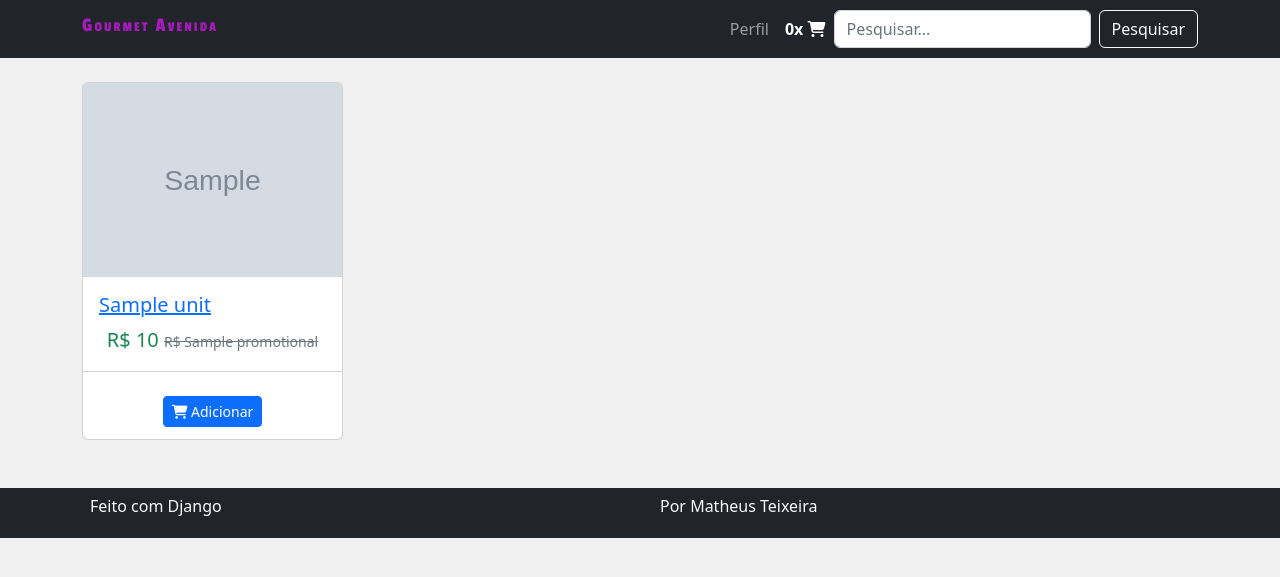
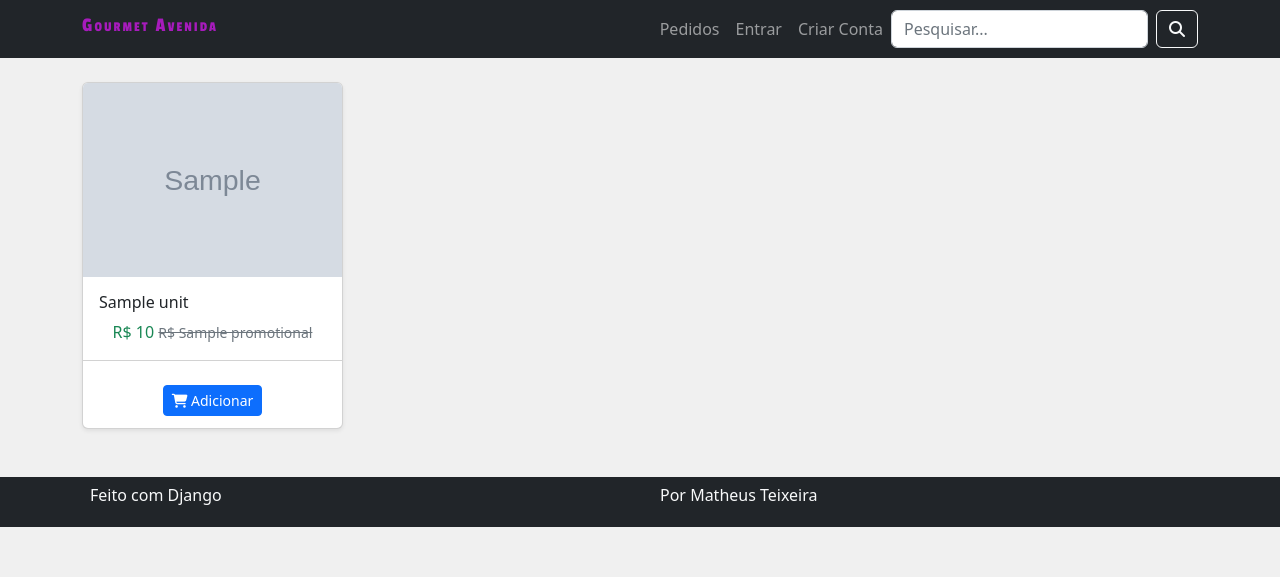
Before and after one commit to matconi/gourmet-avenida, a Django app: template project/produto/templates/produto/index.html in a window 1280 px wide. Shown: the top 577 px of the page. Run offline with Django 3.2, Linux system fonts and the light colour scheme; the template is opened without the code that fills it: most values are stand-ins (such as "Sample title", 1, 10 or a date in 2020); grey boxes marked "Sample" are stand-in pictures.

Commit message:
visualizar perfil na navbar

```diff
--- a/project/produto/templates/produto/index.html
+++ b/project/produto/templates/produto/index.html
@@ -6,20 +6,20 @@
 {% block main %}
 <div class="row">
     {% for unit in units %}
-        <div class="col-6 col-lg-3 mb-4">
-            <div class="card">
+        <div class="col-6 col-sm-4 col-lg-3 mb-4">
+            <div class="card shadow-sm">
                 <a href="{% url 'produto:view' unit.product.slug %}?uid={{ unit.id }}">
                     <img class="card-img-top" src="{{ unit.image.url }}" alt="{{ unit.name }}">
                 </a>
                     <div class="card-body">
-                        <a href="{% url 'produto:view' unit.product.slug %}?uid={{ unit.id }}">
+                        <a href="{% url 'produto:view' unit.product.slug %}?uid={{ unit.id }}" class="nav-link">
                             <strong>
-                                <h5 class="card-title">{{ unit.name }}</h5>
+                                <h5 class="card-title fs-6">{{ unit.name }}</h5>
                             </strong>
                         </a>
 
                         <div class="product-price-block text-center">
-                            <span class="product-price fs-5 text-success">
+                            <span class="product-price text-success">
                                 R$ {{ unit.price }}
                             </span>
                             {% if unit.promotional %}
--- a/project/templates/partials/_nav.html
+++ b/project/templates/partials/_nav.html
@@ -13,8 +13,30 @@
         <div class="collapse navbar-collapse" id="navbarSupportedContent">
             <ul class="navbar-nav ms-auto">
                 <li class="nav-item">
-                    <a class="nav-link" href="areacliente.html">Perfil</a>
+                    <a class="nav-link" href="#">Pedidos</a>
                 </li>
+                {% if request.user.is_authenticated %}
+                    <li class="nav-item dropdown">
+                        <button class="btn btn-dark dropdown-toggle" type="button" data-bs-toggle="dropdown" aria-expanded="false" title="Perfil">
+                            <i class="fa-solid fa-user"></i>
+                            <span class="d-inline d-lg-none">Perfil</span>
+                        </button>
+                        <ul class="dropdown-menu">
+                            <p class="lead text-center fs-6">{{ request.user.first_name }}</p>
+                            <li><a class="dropdown-item" href="#">Meu Perfil</a></li>
+                            <li><a class="dropdown-item" href="#">Editar Perfil</a></li>
+                            <li><a class="dropdown-item" href="{% url 'account_logout' %}">Sair</a></li>
+                        </ul>
+                    </li>
+                {% else %}
+                    <li class="nav-item">
+                        <a class="nav-link" href="{% url 'account_login' %}">Entrar</a>
+                    </li>
+                    <li class="nav-item">
+                        <a class="nav-link" href="{% url 'account_signup' %}">Criar Conta</a>
+                    </li>
+                {% endif %}
+                {% if request.session.cart %}
                     <li class="nav-item">
                         <a class="nav-link nav-cart-link active" href="{% url 'produto:cart' %}">
                             <span class="nav-cart-count mr-1">
@@ -25,10 +47,11 @@
                             </span>
                         </a>
                     </li>
+                {% endif %}
             </ul>
             <form class="d-flex">
                 <input class="form-control me-2" type="search" placeholder="Pesquisar..." aria-label="Pesquisar">
-                <button class="btn btn-outline-light" type="submit">Pesquisar</button>
+                <button class="btn btn-outline-light" type="submit" title="Pesquisar"><i class="fa-solid fa-magnifying-glass"></i></button>
             </form>
         </div>
     </div>
--- a/project/usuario/models/Customer.py
+++ b/project/usuario/models/Customer.py
@@ -15,7 +15,7 @@ class Customer(models.Model):
     favorites = models.ManyToManyField("produto.Unit", blank=True, verbose_name='Favoritos')
 
     def __str__(self) -> str:
-        return self.user.get_full_name()
+        return self.user.get_name()
 
     class Meta:
         verbose_name = 'Cliente'
--- a/project/usuario/models/User.py
+++ b/project/usuario/models/User.py
@@ -40,6 +40,9 @@ class User(AbstractUser):
     REQUIRED_FIELDS = ["first_name", "password"]
 
     def __str__(self) -> str:
+        return self.get_name()
+
+    def get_name(self) -> str:
         return self.get_full_name().replace("None", "")
 
     class Meta:
```
Lines whose indentation alone changed are shown as unchanged.
